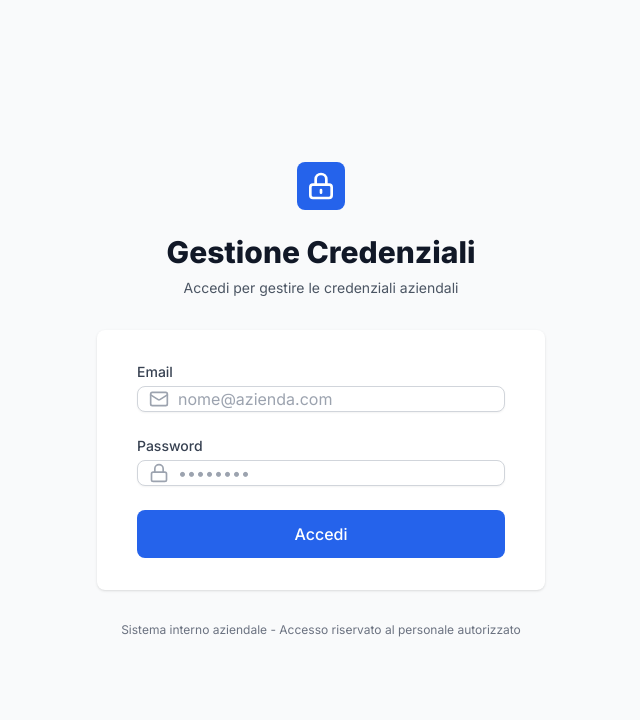
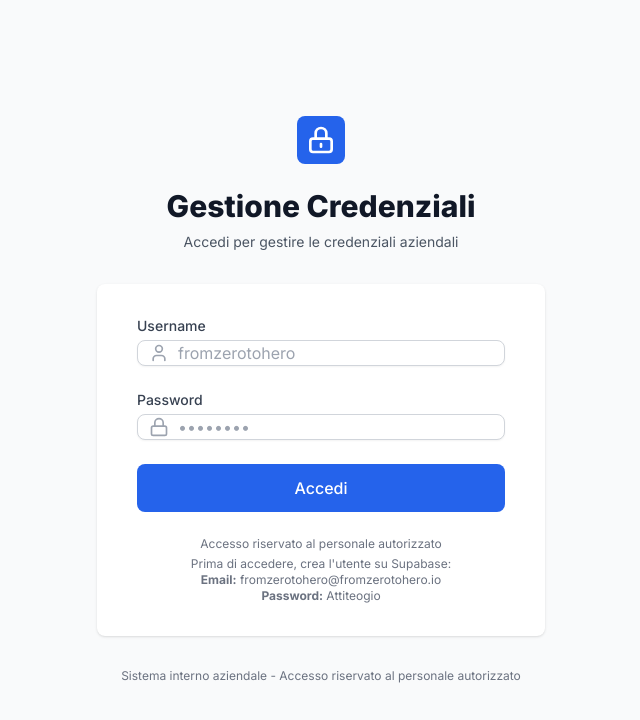
Before and after one commit to fromzerotohero-sg/gestore-pw, a Next.js app: page /auth/login in a window 1280 px wide. Shown: the top 720 px of the page, without its empty margins (319-959 px from the left). Built offline with nearby package versions, Linux system fonts and the light colour scheme; no server answers.

Commit message:
feat: restrict login to hardcoded credentials

```diff
--- a/src/components/auth/LoginForm.tsx
+++ b/src/components/auth/LoginForm.tsx
@@ -1,8 +1,8 @@
 'use client';
 
 /**
- * Form di login
- * Gestisce autenticazione email/password
+ * Form di login con credenziali hardcoded
+ * Accetta solo: fromzerotohero / Attiteogio
  */
 import { useState } from 'react';
 import { useRouter } from 'next/navigation';
@@ -10,13 +10,17 @@ import { createClient } from '@/lib/supabase/client';
 import { Button } from '@/components/ui/Button';
 import { Input } from '@/components/ui/Input';
 import { Alert } from '@/components/ui/Alert';
-import { Mail, Lock } from 'lucide-react';
+import { User, Lock } from 'lucide-react';
+
+// Credenziali autorizzate
+const ALLOWED_USERNAME = 'fromzerotohero';
+const ALLOWED_PASSWORD = 'Attiteogio';
 
 export function LoginForm() {
   const router = useRouter();
   const supabase = createClient();
 
-  const [email, setEmail] = useState('');
+  const [username, setUsername] = useState('');
   const [password, setPassword] = useState('');
   const [loading, setLoading] = useState(false);
   const [error, setError] = useState<string | null>(null);
@@ -26,17 +30,28 @@ export function LoginForm() {
     setLoading(true);
     setError(null);
 
+    // Verifica credenziali hardcoded
+    if (username !== ALLOWED_USERNAME || password !== ALLOWED_PASSWORD) {
+      setError('Username o password non validi');
+      setLoading(false);
+      return;
+    }
+
     try {
+      // Login su Supabase con email completa
       const { error: authError } = await supabase.auth.signInWithPassword({
-        email,
-        password,
+        email: 'fromzerotohero@fromzerotohero.io',
+        password: ALLOWED_PASSWORD,
       });
 
       if (authError) {
-        setError(authError.message === 'Invalid login credentials'
-          ? 'Email o password non validi'
-          : authError.message
-        );
+        // Se l'utente non esiste ancora su Supabase
+        if (authError.message.includes('Invalid login credentials')) {
+          setError('Utente non trovato su Supabase. Crea prima l\'utente (vedi istruzioni sotto).');
+        } else {
+          setError(authError.message);
+        }
+        setLoading(false);
         return;
       }
 
@@ -44,7 +59,6 @@ export function LoginForm() {
       router.refresh();
     } catch {
       setError('Errore durante il login. Riprova.');
-    } finally {
       setLoading(false);
     }
   };
@@ -54,14 +68,14 @@ export function LoginForm() {
       {error && <Alert type="error">{error}</Alert>}
 
       <Input
-        label="Email"
-        type="email"
-        value={email}
-        onChange={(e) => setEmail(e.target.value)}
-        placeholder="nome@azienda.com"
-        icon={<Mail className="h-5 w-5" />}
+        label="Username"
+        type="text"
+        value={username}
+        onChange={(e) => setUsername(e.target.value)}
+        placeholder="fromzerotohero"
+        icon={<User className="h-5 w-5" />}
         required
-        autoComplete="email"
+        autoComplete="username"
       />
 
       <Input
@@ -83,6 +97,17 @@ export function LoginForm() {
       >
         Accedi
       </Button>
+
+      <div className="text-xs text-gray-500 text-center">
+        <p>Accesso riservato al personale autorizzato</p>
+        <p className="mt-1">
+          Prima di accedere, crea l&apos;utente su Supabase:
+          <br />
+          <strong>Email:</strong> fromzerotohero@fromzerotohero.io
+          <br />
+          <strong>Password:</strong> Attiteogio
+        </p>
+      </div>
     </form>
   );
 }
```
